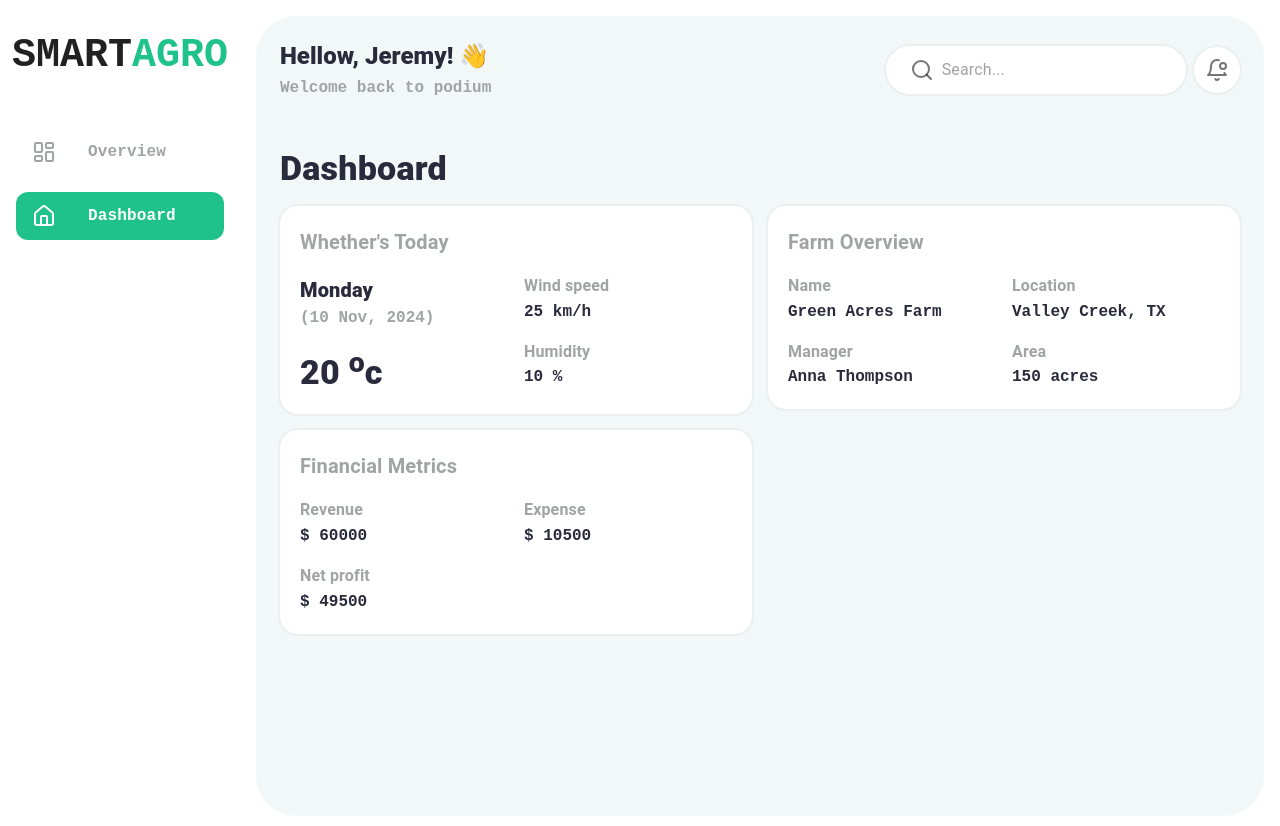
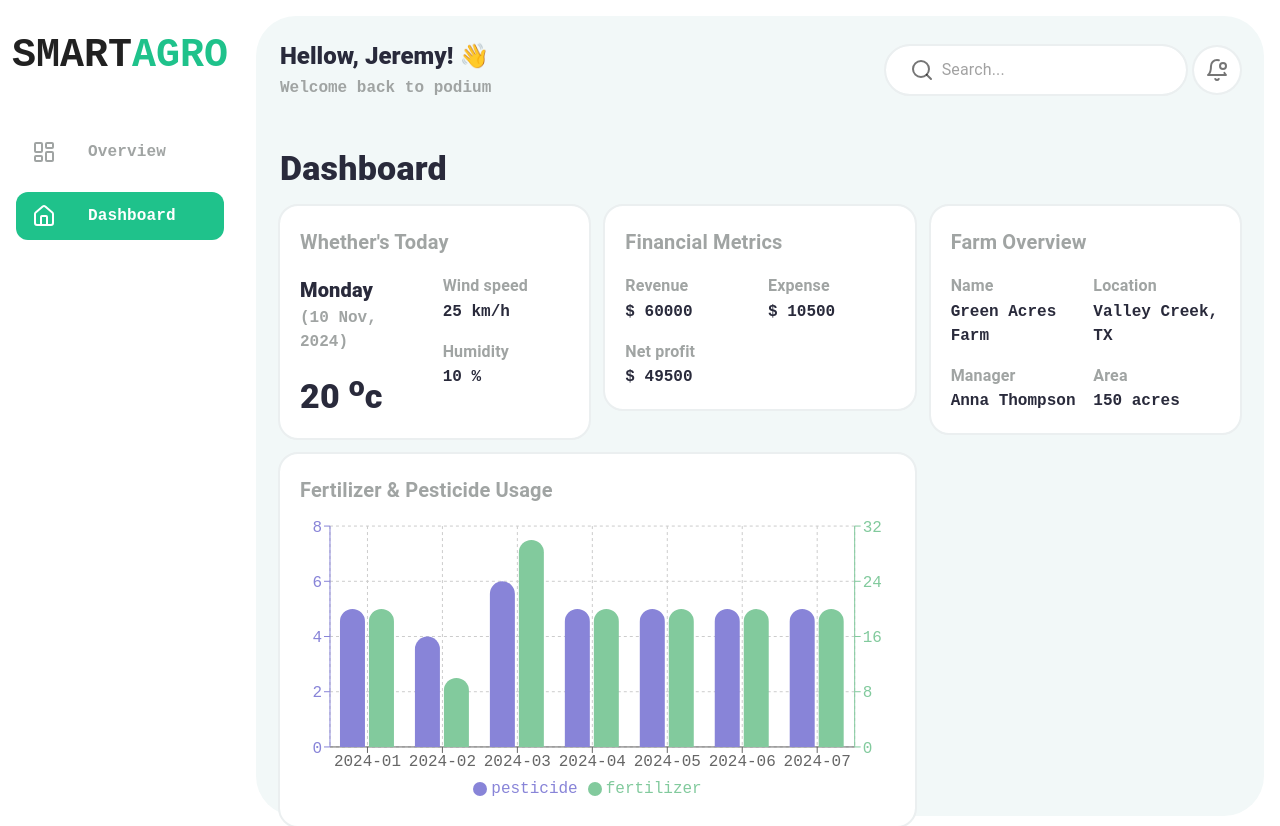
Before and after one commit to SambhajiShinde1234/saas-web-application-smart-agro, a React (Vite) app: page /dashboard in a window 1280 px wide. Built offline with nearby package versions, Linux system fonts and the light colour scheme.

Commit message:
done fertilizer and pestiside bar chart

```diff
--- a/src/dummy-data/FarmData.js
+++ b/src/dummy-data/FarmData.js
@@ -52,10 +52,14 @@ export const FARMS = [
           { month: '2024-02', value: 25 },
           { month: '2024-03', value: 22 },
         ],
-        pesticideUsage: [
-          { month: '2024-01', value: 5 },
-          { month: '2024-02', value: 4 },
-          { month: '2024-03', value: 6 },
+        pesticideFertilizerUsage: [
+          { month: '2024-01', pesticide: 5, fertilizer: 20 },
+          { month: '2024-02', pesticide: 4, fertilizer: 10 },
+          { month: '2024-03', pesticide: 6, fertilizer: 30 },
+          { month: '2024-04', pesticide: 5, fertilizer: 20 },
+          { month: '2024-05', pesticide: 5, fertilizer: 20 },
+          { month: '2024-06', pesticide: 5, fertilizer: 20 },
+          { month: '2024-07', pesticide: 5, fertilizer: 20 },
         ],
         yield: [
           { year: 2023, value: 15 },
--- a/src/pages/dashboard/Dashboard.jsx
+++ b/src/pages/dashboard/Dashboard.jsx
@@ -3,20 +3,27 @@ import WhetherTodays from './components/WhetherTodays';
 import FarmOverview from './components/FarmOverview';
 import FinancialMetrics from './components/FinancialMetrics';
 import DxPrimaryTypography from '../../components/ui/DxPrimaryTypography';
+import FertilizerPesticidesCompare from './components/FertilizerPesticidesCompare';
 
 const Dashboard = () => {
   return (
     <Stack sx={{ gap: '1rem' }}>
       <DxPrimaryTypography variant="h4">Dashboard</DxPrimaryTypography>
       <Grid2 container spacing={2}>
-        <Grid2 size={{ xs: 12, sm: 6, xl: 4 }}>
+        <Grid2 size={{ xs: 12, sm: 6, md: 6, lg: 4 }}>
           <WhetherTodays />
         </Grid2>
-        <Grid2 size={{ xs: 12, sm: 6, xl: 4 }}>
+        <Grid2 size={{ xs: 12, sm: 6, md: 6,lg: 4 }}>
+          <FinancialMetrics />
+        </Grid2>
+        <Grid2 size={{ xs: 12, sm: 12,md: 12, lg: 4 }}>
           <FarmOverview />
         </Grid2>
-        <Grid2 size={{ xs: 12, sm: 6, xl: 4 }}>
-          <FinancialMetrics />
+        <Grid2 size={{ xs: 12, md: 8 }}>
+          <FertilizerPesticidesCompare />
+        </Grid2>
+        <Grid2 size={{ xs: 12, md: 4 }}>
+          {/* <FinancialMetrics /> */}
         </Grid2>
       </Grid2>
     </Stack>
--- /dev/null
+++ b/src/pages/dashboard/components/FertilizerPesticidesCompare.jsx
@@ -0,0 +1,63 @@
+import { Box, Stack } from '@mui/material';
+import { StyledCard } from '../../../components/styled/styled';
+import DxSecondaryTypography from '../../../components/ui/DxSecondaryTypography';
+import {
+  BarChart,
+  Bar,
+  XAxis,
+  YAxis,
+  CartesianGrid,
+  Tooltip,
+  Legend,
+  ResponsiveContainer,
+} from 'recharts';
+import { FARMS } from '../../../dummy-data/FarmData';
+
+const FertilizerPesticidesCompare = () => {
+  return (
+    <StyledCard>
+      <Stack sx={{ gap: '1rem' }}>
+        <DxSecondaryTypography variant="h6">
+          Fertilizer & Pesticide Usage{' '}
+        </DxSecondaryTypography>
+      </Stack>
+      <Box sx={{ height: '300px' }}>
+        <ResponsiveContainer width="100%" height="100%">
+          <BarChart
+            data={FARMS[0].fields[0].pesticideFertilizerUsage}
+            barSize={25}
+            margin={{
+              top: 20,
+              right: -20,
+              left: -30,
+              bottom: 5,
+            }}
+          >
+            <CartesianGrid strokeDasharray="3 3" />
+            <XAxis dataKey="month" />
+            <YAxis yAxisId="left" orientation="left" stroke="#8884d8" />
+            <YAxis yAxisId="right" orientation="right" stroke="#82ca9d" />
+            <Tooltip />
+            <Legend iconType="circle" />
+            <Bar
+              dataKey="pesticide"
+              stackId="a"
+              yAxisId="left"
+              fill="#8884d8"
+              radius={[50, 50, 0, 0]}
+            />
+            <Bar
+              dataKey="fertilizer"
+              stackId="a"
+              yAxisId="right"
+              fill="#82ca9d"
+              radius={[50, 50, 0, 0]}
+            />
+          </BarChart>
+        </ResponsiveContainer>
+      </Box>
+    </StyledCard>
+  );
+};
+
+export default FertilizerPesticidesCompare;
```
